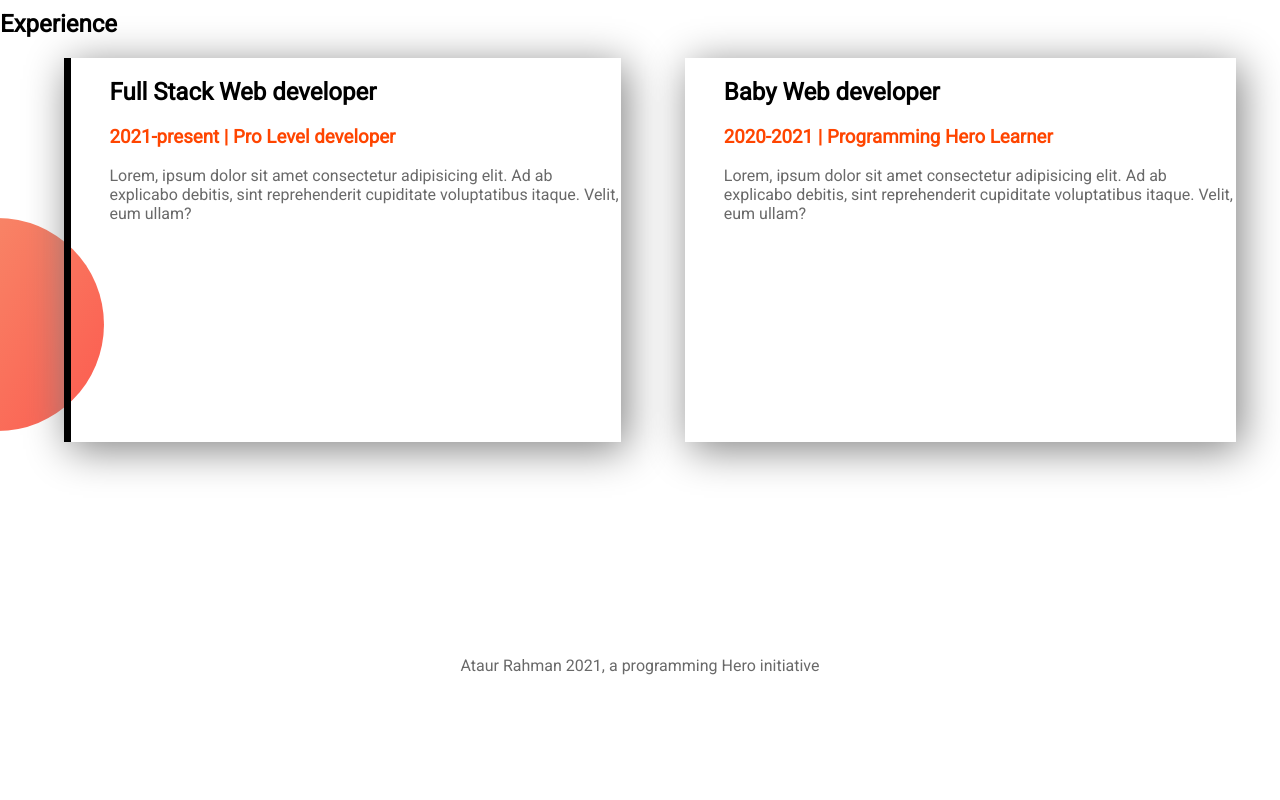
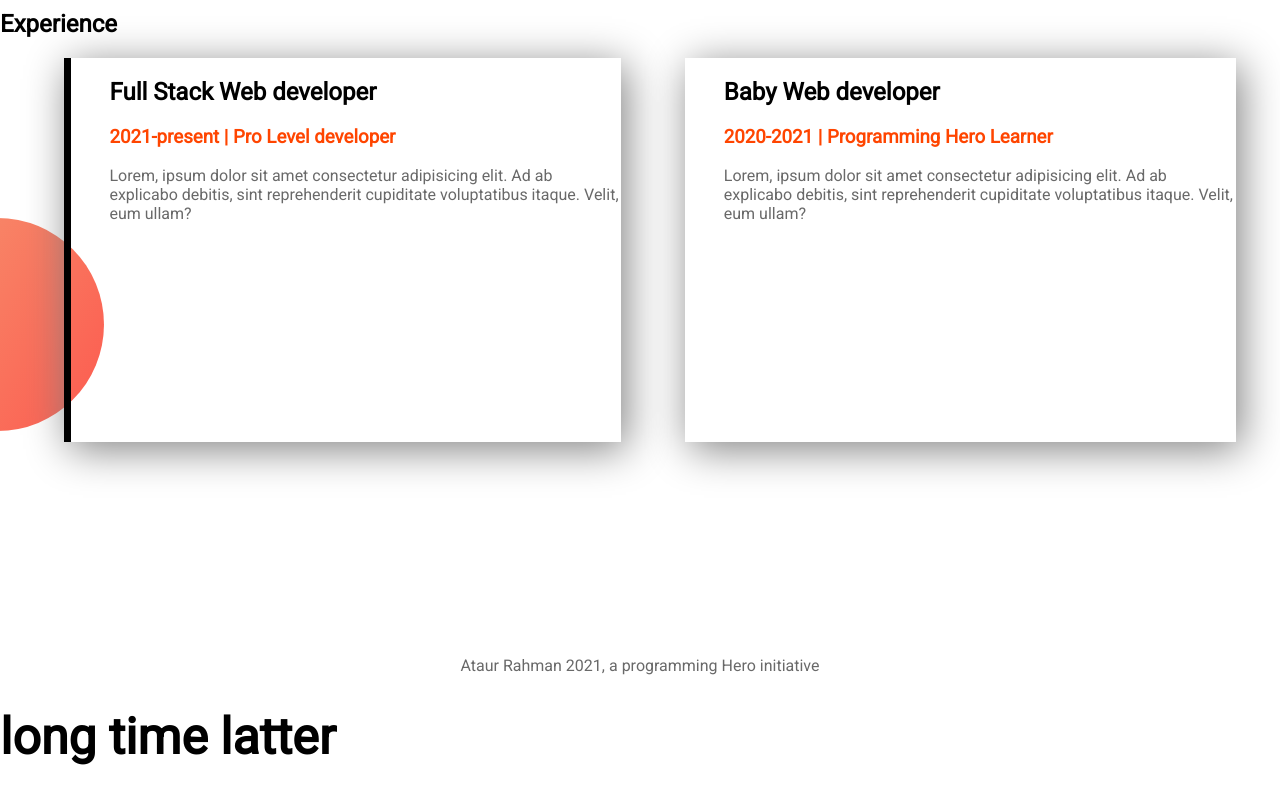
Before and after one commit to Deep-Matrix-WebHero/developer-portfolio, a plain HTML site: page index.html in a window 1280 px wide. Shown: the part 1270-2070 px from the top of the page. Before the commit the page ends 1961 px from the top, so only its background shows below. Drawn offline with Linux system fonts and the light colour scheme.

Commit message:
init commit

```diff
--- a/index.html
+++ b/index.html
@@ -59,6 +59,7 @@
     <footer>
         <p> Ataur Rahman 2021, a programming Hero initiative </p>
     </footer>
+    <h1>long time latter</h1>
 </body>
 
 </html>
```
